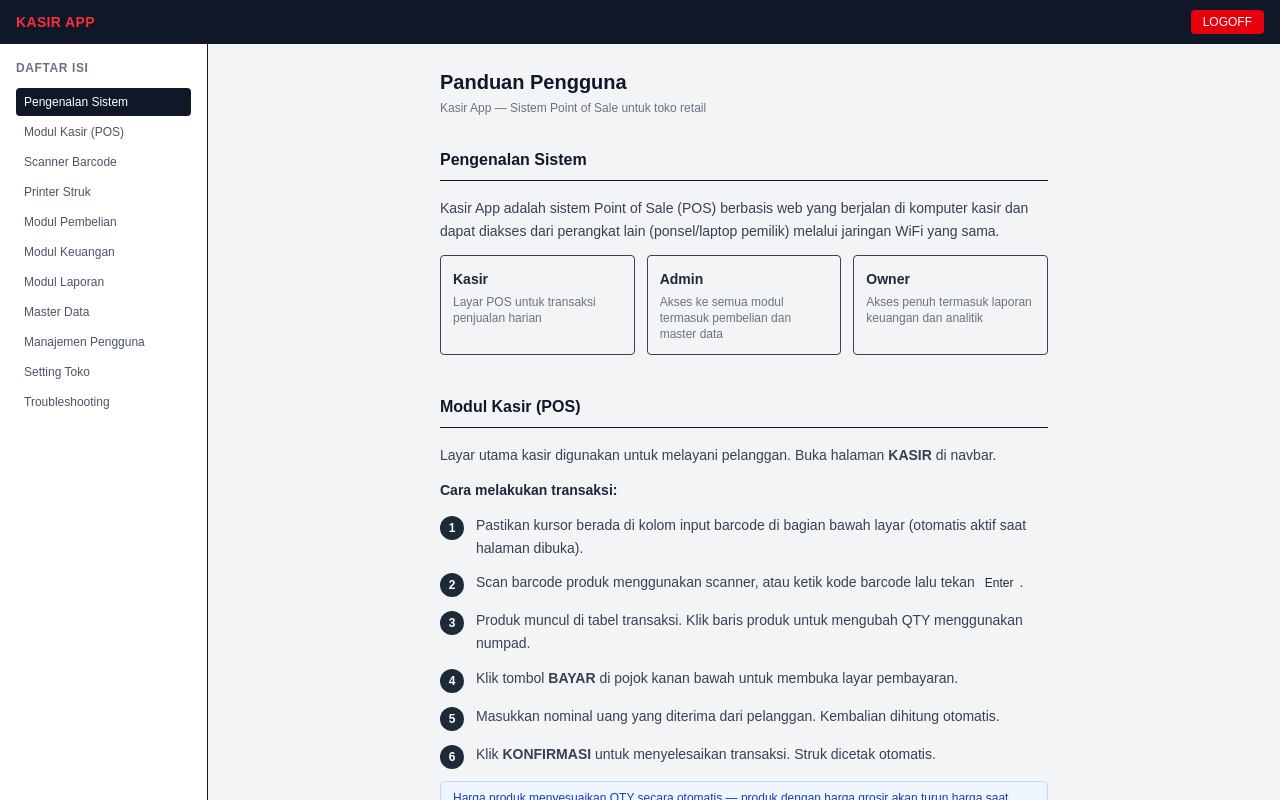
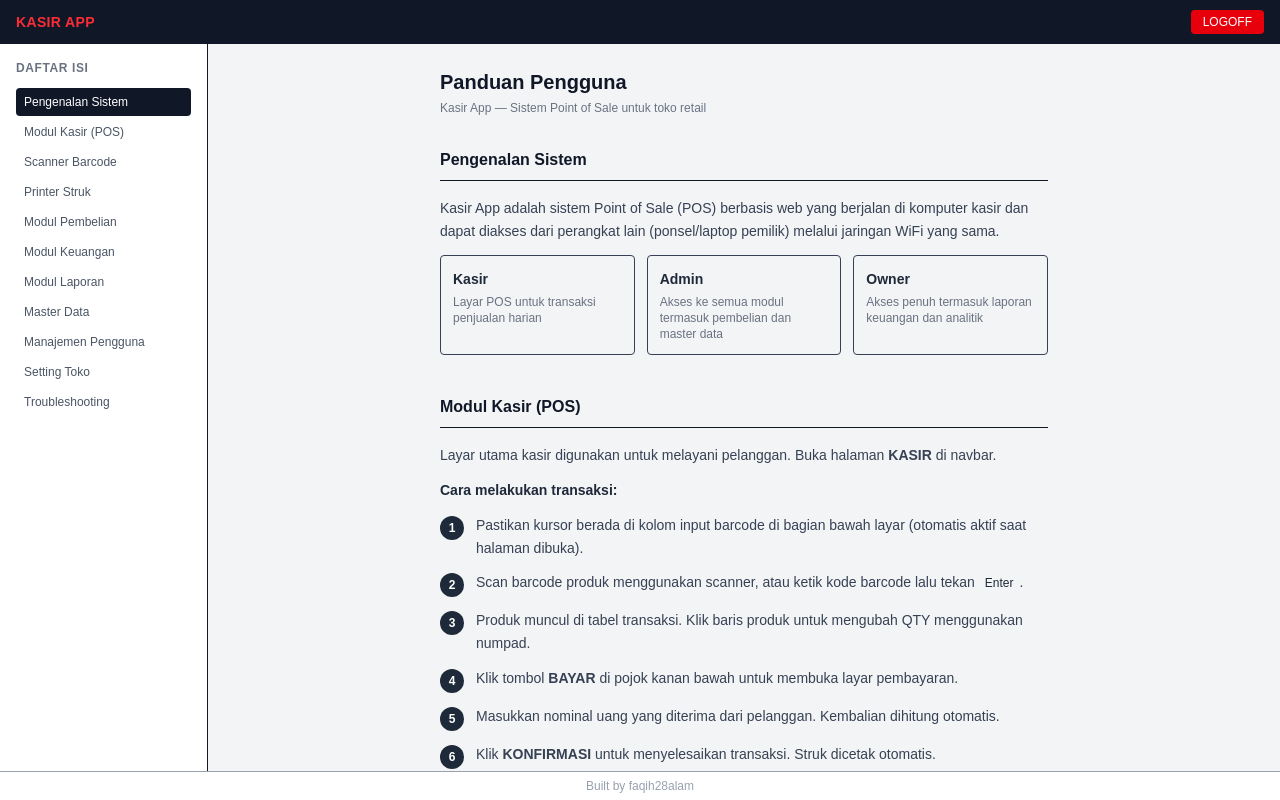
Before and after one commit to faqih28alam/Cashier-App, a Next.js app in the folder frontend/: page /panduan in a window 1280 px wide. Built offline with nearby package versions, Linux system fonts and the light colour scheme.

Commit message:
style: add developer credit to app footer and panduan page

```diff
--- a/frontend/app/(app)/layout.tsx
+++ b/frontend/app/(app)/layout.tsx
@@ -5,6 +5,17 @@ export default function AppLayout({ children }: { children: React.ReactNode }) {
     <div className="flex flex-col h-screen overflow-hidden">
       <Navbar />
       <main className="flex-1 overflow-auto">{children}</main>
+      <footer className="shrink-0 border-t bg-white px-4 py-1.5 text-center text-xs text-gray-400">
+        Built by{" "}
+        <a
+          href="https://faqihalam.vercel.app"
+          target="_blank"
+          rel="noopener noreferrer"
+          className="hover:text-gray-600 transition-colors"
+        >
+          faqih28alam
+        </a>
+      </footer>
     </div>
   );
 }
--- a/frontend/app/(app)/panduan/page.tsx
+++ b/frontend/app/(app)/panduan/page.tsx
@@ -309,6 +309,20 @@ export default function PanduanPage() {
               ))}
             </div>
           </Section>
+
+          {/* Developer credit */}
+          <div className="border-t pt-6 mt-2 text-center text-sm text-gray-400">
+            <p>Dikembangkan oleh{" "}
+              <a
+                href="https://faqihalam.vercel.app"
+                target="_blank"
+                rel="noopener noreferrer"
+                className="font-medium text-gray-600 hover:text-gray-900 transition-colors"
+              >
+                faqih28alam
+              </a>
+            </p>
+          </div>
         </div>
       </main>
     </div>
```
